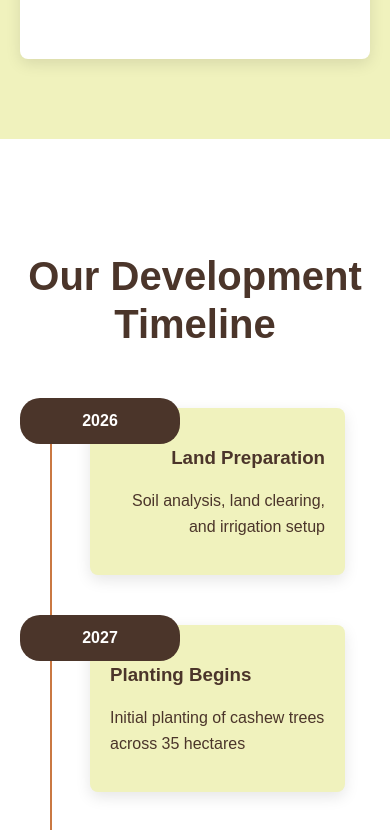
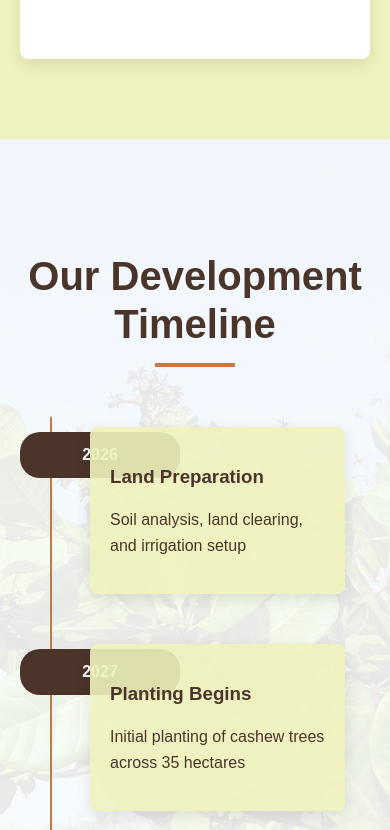
Before and after one commit to Hamza-hub320/afrinuts-export-website, a React (Create React App) app: page /afrinuts-export-website/farm in a window 390 px wide. Shown: the part 2080-2910 px from the top of the page. Built offline with nearby package versions, Linux system fonts and the light colour scheme.

Commit message:
Updated styling for multiple pages: - Added background image to Farm page - Fixed product card layout issues - Improved About page styling

```diff
--- a/src/pages/About.css
+++ b/src/pages/About.css
@@ -451,7 +451,7 @@
 }
 
 .era {
-  background: white;
+  background: #F5ECD5;
   border-radius: 8px;
   box-shadow: 0 5px 15px rgba(0,0,0,0.1);
   margin-bottom: 30px;
@@ -493,7 +493,7 @@
 }
 
 .future-vision {
-  background: white;
+  background: #F5ECD5;
   border-radius: 8px;
   padding: 30px;
   border-top: 5px solid;
--- a/src/pages/Farm.css
+++ b/src/pages/Farm.css
@@ -76,16 +76,29 @@
   color: #4B352A;
 }
 
-/* Timeline Section */
+/* Timeline Section with Background Image */
 .timeline-section {
   padding: 80px 20px;
-  background-color: white;
+  background: linear-gradient(rgba(255, 255, 255, 0.9), rgba(255, 255, 255, 0.9)),
+              url('../assets/images/about-hero.jpg') center/cover no-repeat;
   text-align: center;
+  position: relative;
 }
 
 .timeline-section h2 {
   font-size: 2.5rem;
   margin-bottom: 50px;
+  color: #4B352A;
+  position: relative;
+}
+
+.timeline-section h2::after {
+  content: '';
+  display: block;
+  width: 80px;
+  height: 4px;
+  background: #CA7842;
+  margin: 15px auto 0;
 }
 
 .timeline {
@@ -103,6 +116,7 @@
   bottom: 0;
   left: 50%;
   margin-left: -1px;
+  z-index: 1;
 }
 
 .timeline-item {
@@ -110,6 +124,7 @@
   position: relative;
   width: 50%;
   box-sizing: border-box;
+  margin-bottom: 30px;
 }
 
 .timeline-item:nth-child(odd) {
@@ -130,6 +145,7 @@
   position: absolute;
   top: 0;
   font-weight: bold;
+  z-index: 2;
 }
 
 .timeline-item:nth-child(odd) .timeline-date {
@@ -142,9 +158,37 @@
 
 .timeline-content {
   padding: 20px;
-  background-color: #F0F2BD;
+  background-color: rgba(240, 242, 189, 0.9);
   border-radius: 8px;
   box-shadow: 0 5px 15px rgba(0,0,0,0.1);
+  position: relative;
+  z-index: 2;
+}
+
+/* Responsive Design */
+@media (max-width: 768px) {
+  .timeline:before {
+    left: 31px;
+  }
+
+  .timeline-item {
+    width: 100%;
+    padding-left: 70px;
+    padding-right: 25px;
+  }
+
+  .timeline-item:nth-child(even),
+  .timeline-item:nth-child(odd) {
+    left: 0;
+    text-align: left;
+  }
+
+  .timeline-item:nth-child(odd) .timeline-date,
+  .timeline-item:nth-child(even) .timeline-date {
+    left: -15px;
+    right: auto;
+    top: 15px;
+  }
 }
 
 /* Gallery Section */
--- a/src/pages/Products.css
+++ b/src/pages/Products.css
@@ -134,7 +134,7 @@
 /* Products Grid Section */
 .products-grid-section {
   padding: 60px 0;
-  background-color: white;
+  background-color:  #F5ECD5;
 }
 
 .products-grid-container {
--- a/src/pages/Products.js
+++ b/src/pages/Products.js
@@ -85,7 +85,7 @@ const Products = () => {
       >
         <div className="hero-content">
           <h1>Our Products</h1>
-          <p>From our farm to your table - premium quality cashew products</p>
+          <p style={{ color: '#B2CD9C' }}>From our farm to your table - premium quality cashew products</p>
         </div>
       </section>
 
```
